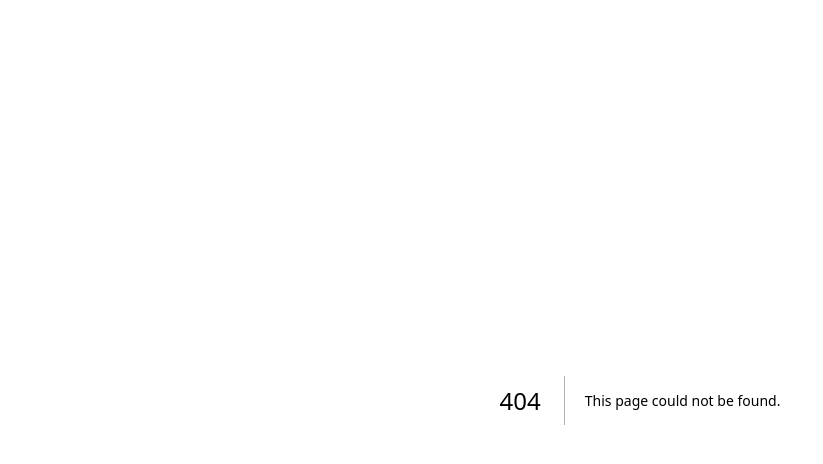
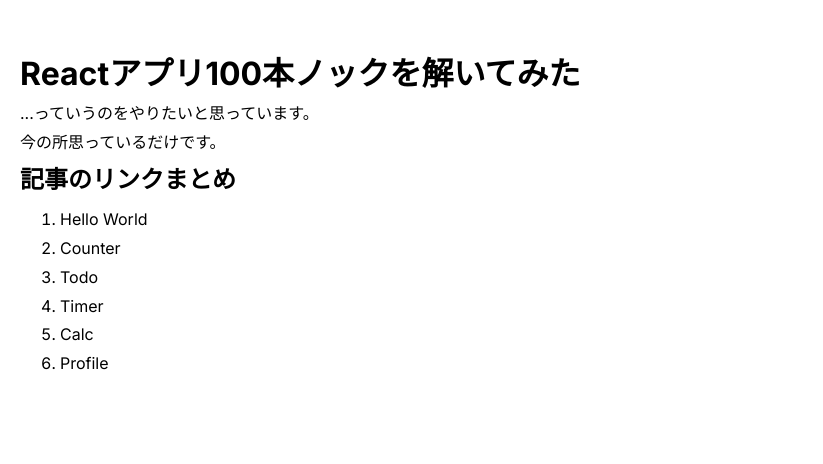
Before and after one commit to nanasi-1/nextjs-page, a Next.js app: page /react-100 in a window 1280 px wide. Before the commit this address had no page. Shown: the top 464 px of the page, without its empty margins (0-823 px from the left). Built offline with nearby package versions, Linux system fonts and the light colour scheme.

Commit message:
なんとなく作ってみた

```diff
--- /dev/null
+++ b/src/app/react-100/page.module.css
@@ -0,0 +1,17 @@
+.main {
+    background-color: white;
+    color: black;
+    height: 100vw;
+    line-height: 180%;
+
+    padding-top: 50px;
+    padding-inline: 20px;
+}
+
+.heading {
+    margin-block: 10px;
+}
+
+.ol {
+    padding-inline-start: 40px;
+}
--- /dev/null
+++ b/src/app/react-100/page.tsx
@@ -0,0 +1,28 @@
+import { Metadata } from "next";
+import styles from "./page.module.css";
+import pages from "./pageData.json";
+
+// タイトルの編集
+export const metadata: Metadata = {
+    title: 'ページタイトル'
+};
+
+export default function React100() {
+    return (
+        <main className={styles.main}>
+            <h1 className={styles.heading}>Reactアプリ100本ノックを解いてみた</h1>
+            <p>
+                ...っていうのをやりたいと思っています。<br />
+                今の所思っているだけです。<br />
+            </p>
+            <h2 className={styles.heading}>記事のリンクまとめ</h2>
+            <ol className={styles.ol}>
+                {pages.map(({url, title}) => {
+                    return (
+                        <li><a href={url}>{title}</a></li>
+                    );
+                })}
+            </ol>
+        </main>
+    );
+}
--- /dev/null
+++ b/src/app/react-100/pageData.json
@@ -0,0 +1,26 @@
+[
+    {
+        "url": "https://qiita.com/Sicut_study/items/3c5cd798313854a471a0",
+        "title": "Hello World"
+    },
+    {
+        "url": "https://qiita.com/Sicut_study/items/82059f9cbb5b2996e5b3",
+        "title": "Counter"
+    },
+    {
+        "url": "https://qiita.com/Sicut_study/items/5dec3c42c8f3c90f0487",
+        "title": "Todo"
+    },
+    {
+        "url": "https://qiita.com/Sicut_study/items/1e4d8ec06f1af42a47e5",
+        "title": "Timer"
+    },
+    {
+        "url": "https://qiita.com/Sicut_study/items/c38b51907d18131b31f6",
+        "title": "Calc"
+    },
+    {
+        "url": "https://qiita.com/Sicut_study/items/ccfc451360d3f22bde63",
+        "title": "Profile"
+    }
+]
```
